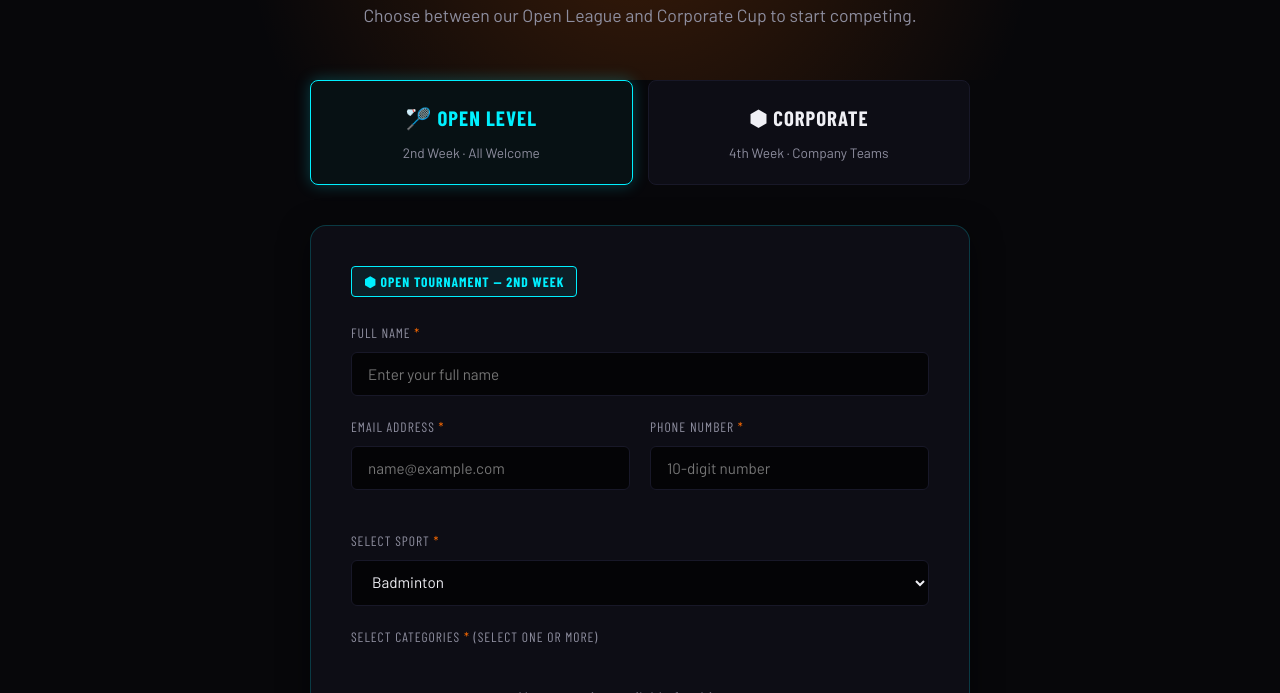
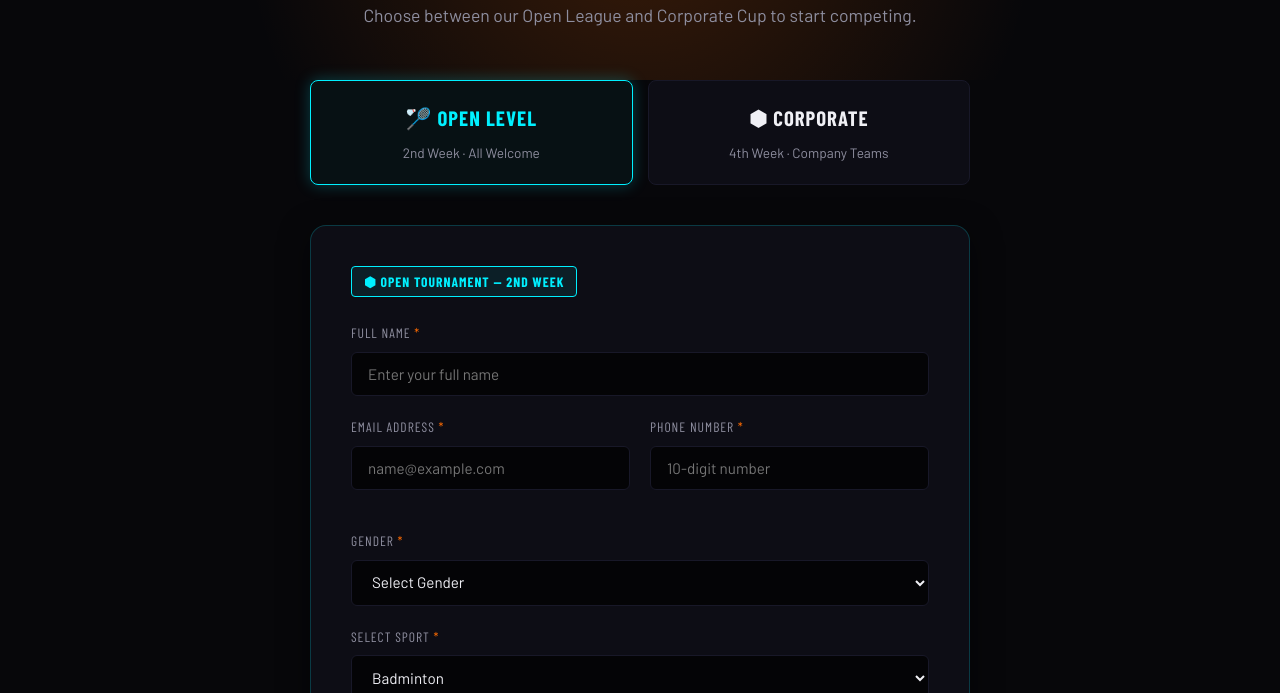
Before and after one commit to Mohith-box/ASL, a website: page register.html in a window 1280 px wide. Shown: the part 259-952 px from the top of the page. Drawn offline with nearby package versions, Linux system fonts and the light colour scheme.

Commit message:
Expose categoriesData globally to fix dynamic categories loading, restore visible Gender select field, and auto-set male/female gender based on selected categories

```diff
--- a/js/app.js
+++ b/js/app.js
@@ -418,6 +418,7 @@ const categoriesData = {
     ]
   }
 };
+window.categoriesData = categoriesData;
 
 let currentModalType = 'open';
 let currentModalDate = '';
--- a/register.html
+++ b/register.html
@@ -208,10 +208,12 @@
           </div>
         </div>
 
-        <!-- Gender (Hidden: Auto-selected based on category selection) -->
-        <div style="display: none;">
-          <select id="regGender" class="form-select">
-            <option value="male" selected>Male</option>
+        <!-- Gender Select -->
+        <div class="form-group">
+          <label class="form-label" for="regGender">Gender <span>*</span></label>
+          <select id="regGender" class="form-select" required>
+            <option value="" disabled selected>Select Gender</option>
+            <option value="male">Male</option>
             <option value="female">Female</option>
             <option value="other">Other</option>
           </select>
```
